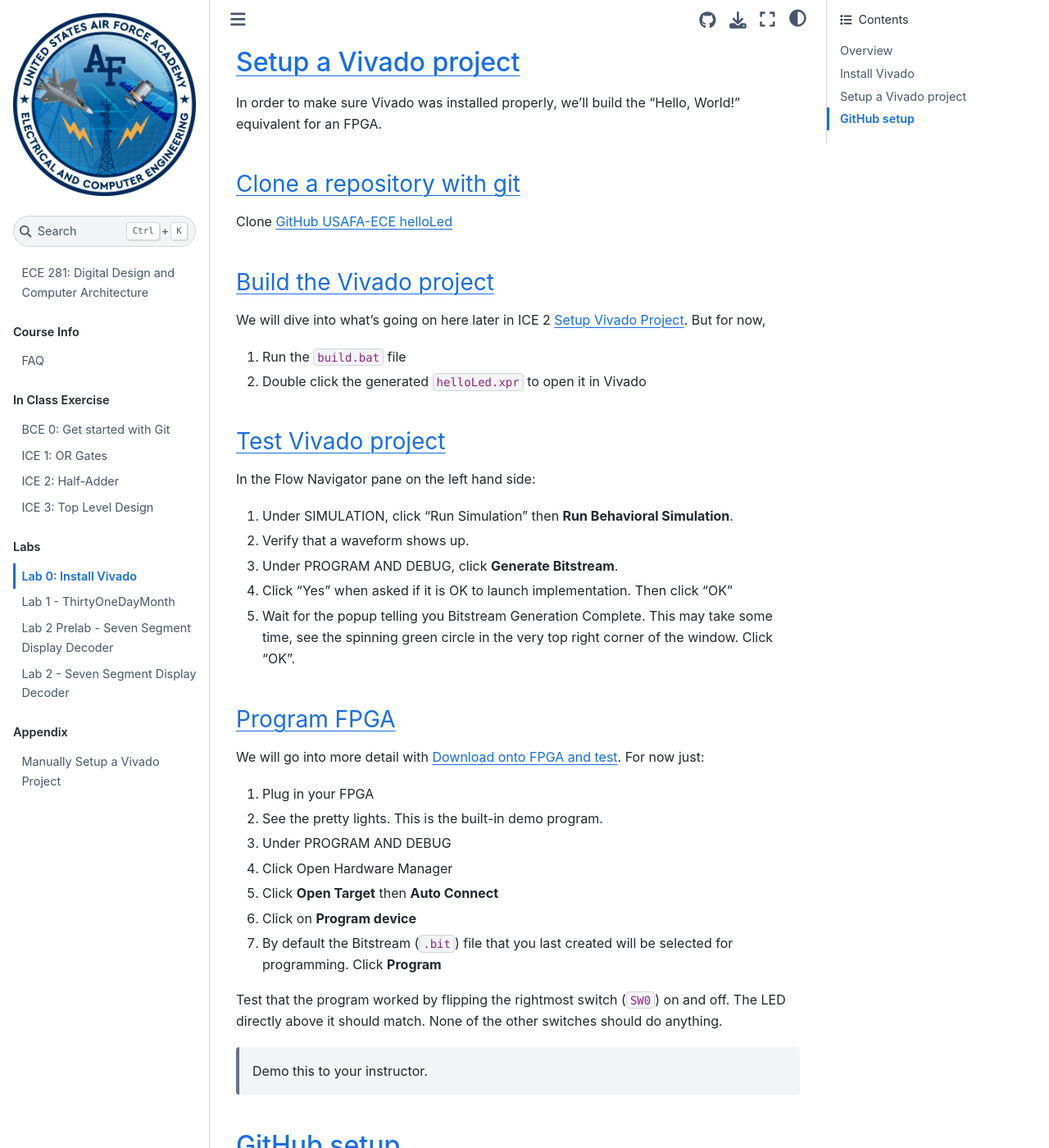
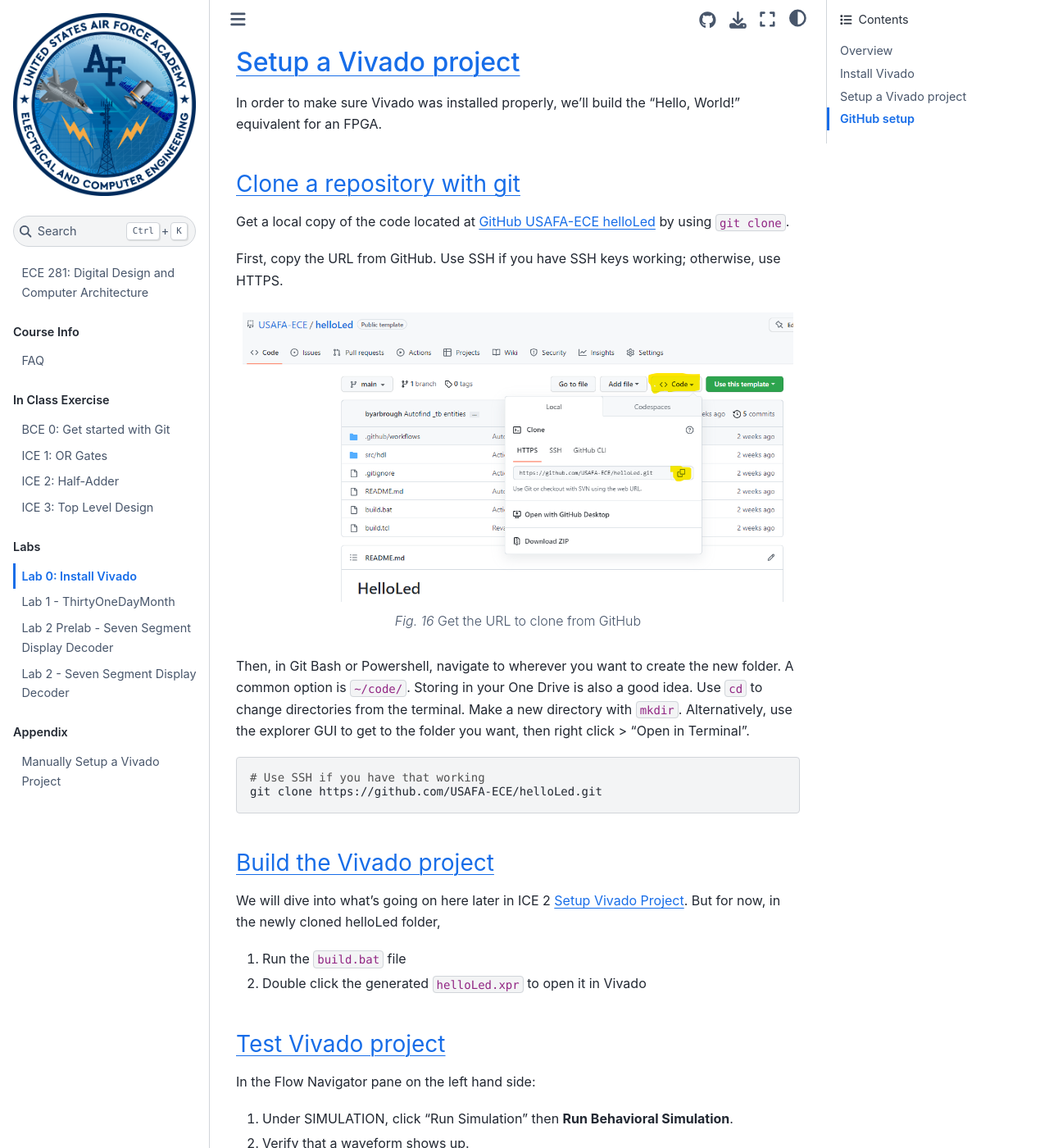
Before and after one commit to USAFA-ECE/ece281-book, a Jupyter Book: the page built from book/lab/lab0.md, in a window 1280 px wide and 1400 px high, scrolled down 849 px. Shown: the whole window at 82% size. Built offline with Jupyter Book 1.0.4 settings and Sphinx 7.4.7 and the Sphinx Book theme 1.1.4, drawn with Linux system fonts in a browser that asks for light colours.

Commit message:
Add git clone instructions

````diff
--- a/book/lab/lab0.md
+++ b/book/lab/lab0.md
@@ -26,12 +26,29 @@
 
 ### Clone a repository with git
 
-Clone [GitHub USAFA-ECE helloLed](https://github.com/USAFA-ECE/helloLed)
+Get a local copy of the code located at [GitHub USAFA-ECE helloLed](https://github.com/USAFA-ECE/helloLed) by using `git clone`.
+
+First, copy the URL from GitHub. Use SSH if you have SSH keys working; otherwise, use HTTPS.
+
+```{figure} img/lab0_githubclone.png
+Get the URL to clone from GitHub
+```
+
+Then, in Git Bash or Powershell, navigate to wherever you want to create the new folder.
+A common option is `~/code/`. Storing in your One Drive is also a good idea.
+Use `cd` to change directories from the terminal. Make a new directory with `mkdir`.
+Alternatively, use the explorer GUI to get to the folder you want,
+then right click > "Open in Terminal".
+
+```bash
+# Use SSH if you have that working
+git clone https://github.com/USAFA-ECE/helloLed.git
+```
 
 ### Build the Vivado project
 
 We will dive into what's going on here later in ICE 2 {ref}`setup-vivado-project`.
-But for now,
+But for now, in the newly cloned helloLed folder,
 
 1. Run the `build.bat` file
 2. Double click the generated `helloLed.xpr` to open it in Vivado
````
Also changed, not shown: book/lab/img/lab0_githubclone.png (added).
